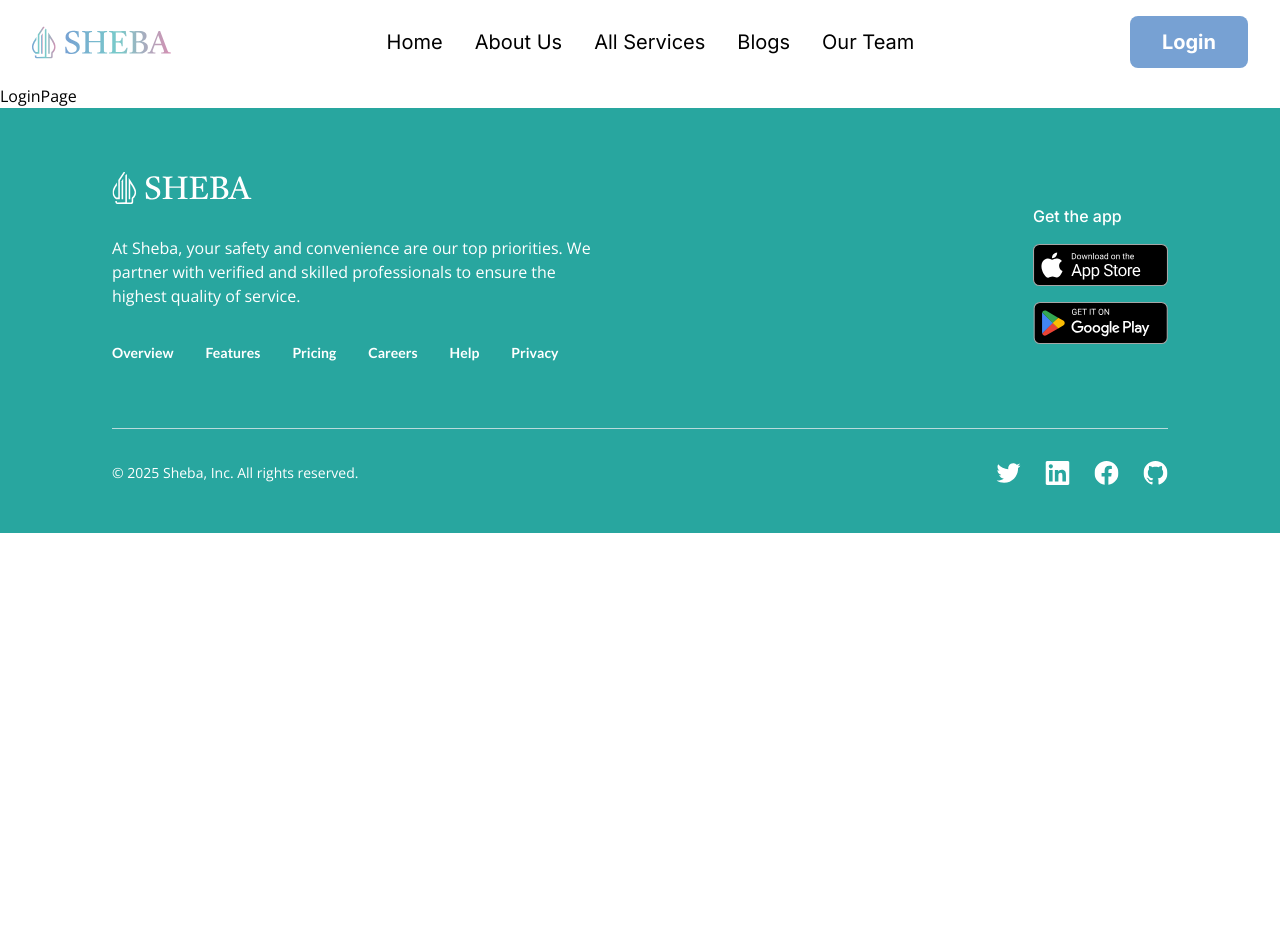
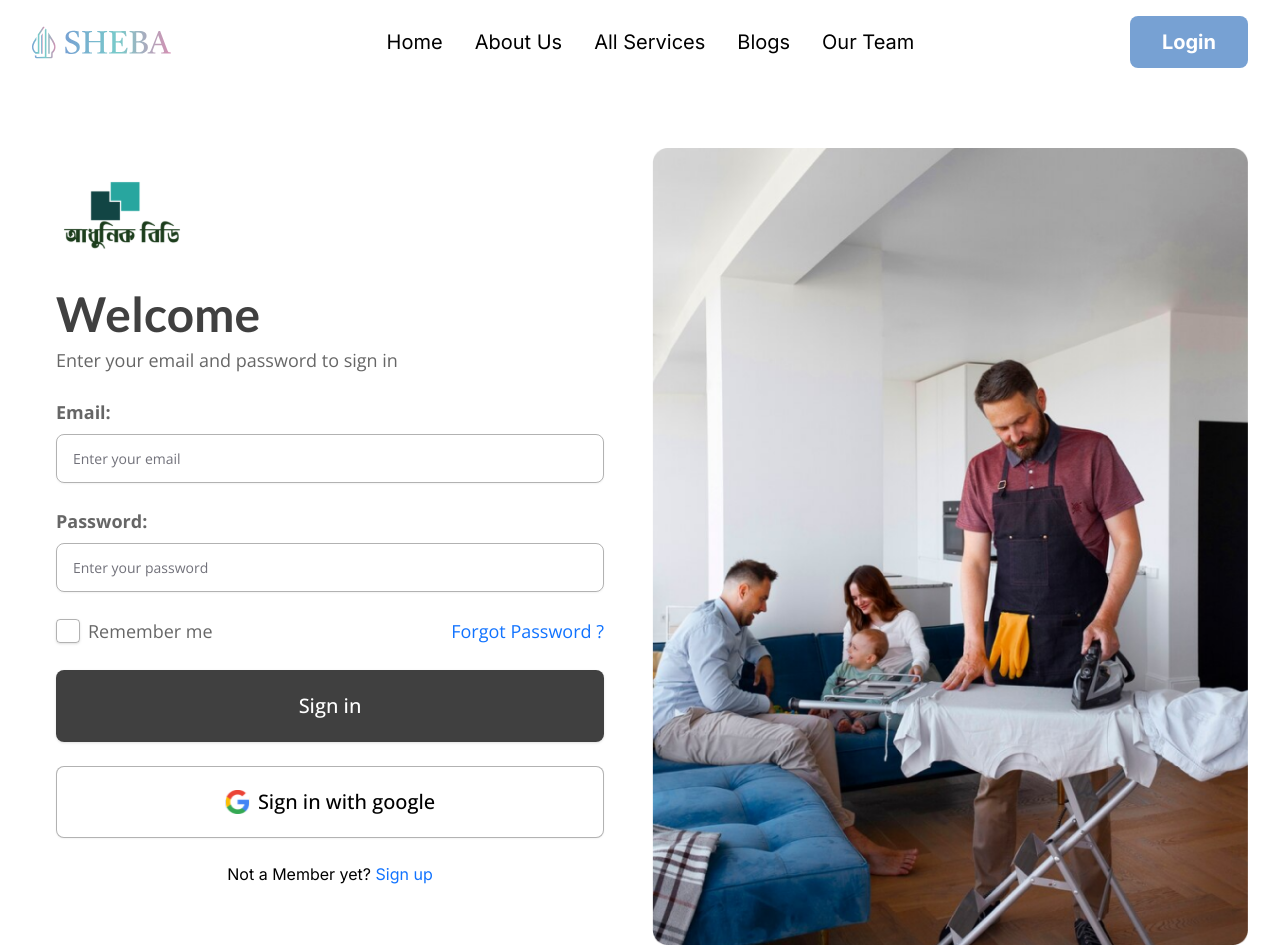
Before and after one commit to Biplob17h/AdhunikBD_NEXT, a Next.js app: page /auth/login in a window 1280 px wide. Shown: the top 952 px of the page. Before the commit the page ends 800 px from the top, so only its background shows below. Built offline with nearby package versions, Linux system fonts and the light colour scheme.

Commit message:
refactor LoginPage; implement form with Input and Checkbox components for improved user experience

```diff
--- a/src/app/auth/login/page.jsx
+++ b/src/app/auth/login/page.jsx
@@ -1,5 +1,102 @@
+import { Button } from "@/components/ui/button";
+import { Checkbox } from "@/components/ui/checkbox";
+import { Input } from "@/components/ui/input";
+import Link from "next/link";
+
 const LoginPage = () => {
-  return <div>LoginPage</div>;
+  return (
+    <section className="py-8 xl:py-16">
+      <div className="container_fluid">
+        <div className="grid grid-cols-1 gap-6 lg:grid-cols-2">
+          <div className="space-y-6 p-6">
+            <div>
+              <img src="/bd-logo.svg" alt="bd logo" />
+            </div>
+            <div className="space-y-2">
+              <h3 className="text-3xl font-bold text-black/75 xl:text-5xl">
+                Welcome
+              </h3>
+              <p className="text-lg text-black/60">
+                Enter your email and password to sign in
+              </p>
+            </div>
+            <form action="#" id="#" className="space-y-6">
+              <div>
+                <label
+                  className="text-lg font-bold text-black/60"
+                  htmlFor="email"
+                >
+                  Email:
+                </label>
+                <Input
+                  type="email"
+                  name="email"
+                  placeholder="Enter your email"
+                  className="mt-2 max-h-[49px] rounded-lg border border-black/30 px-4 py-[18px] text-base"
+                />
+              </div>{" "}
+              <div>
+                <label
+                  className="text-lg font-bold text-black/60"
+                  htmlFor="password"
+                >
+                  Password:
+                </label>
+                <Input
+                  type="password"
+                  name="password"
+                  placeholder="Enter your password"
+                  className="mt-2 max-h-[49px] rounded-lg border border-black/30 px-4 py-[18px] text-base"
+                />
+              </div>
+              <div className="flex items-center justify-between gap-2">
+                <div className="flex items-center space-x-2">
+                  <Checkbox id="remember" />
+                  <label
+                    htmlFor="remember"
+                    className="text-lg leading-[30px] text-black/60 peer-disabled:cursor-not-allowed peer-disabled:opacity-70"
+                  >
+                    Remember me
+                  </label>
+                </div>
+                <Link
+                  href="/forgot-password"
+                  className="text-lg leading-[30px] text-[#1173ff] underline-offset-4 transition-all duration-300 ease-in-out hover:underline"
+                >
+                  Forgot Password ?
+                </Link>
+              </div>
+              <Button className="h-[72px] w-full rounded-lg bg-black/75 p-6 text-xl font-medium text-white">
+                Sign in
+              </Button>
+              <Button
+                variant="outline"
+                className="h-[72px] w-full rounded-lg border border-black/30 bg-white p-6 text-xl font-medium"
+              >
+                <img src="/google.svg" alt="google" /> Sign in with google
+              </Button>
+              <div className="space-x-1 text-center font-inter text-base">
+                Not a Member yet?{" "}
+                <Link
+                  href="/auth/sign-up"
+                  className="text-[#1173ff] underline-offset-4 transition-all duration-300 ease-in-out hover:underline"
+                >
+                  Sign up
+                </Link>{" "}
+              </div>
+            </form>
+          </div>
+          <div>
+            <img
+              className="h-full w-full object-cover"
+              src="/auth.png"
+              alt="auth"
+            />
+          </div>
+        </div>
+      </div>
+    </section>
+  );
 };
 
 export default LoginPage;
```
